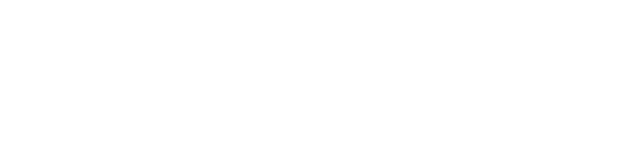
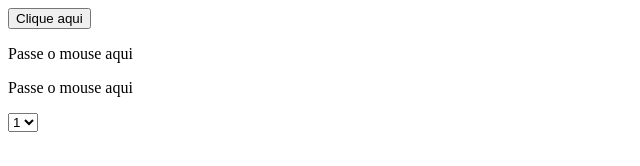
Before and after one commit to JhonatanTech/Programa-o-para-internet-com-JavaScript-DIO, a plain HTML site: page index.html in a window 1280 px wide. Shown: the whole page, without its empty margins (0-640 px from the left). Drawn offline with Linux system fonts and the light colour scheme.

Commit message:
Fim do curso

```diff
--- a/index.html
+++ b/index.html
@@ -1,17 +1,34 @@
- <!-- JAVASCRIPT -->
+<!DOCTYPE html>
+<html lang="pt-br">
+<head>
+    <meta charset="UTF-8">
+    <meta http-equiv="X-UA-Compatible" content="IE=edge">
+    <meta name="viewport" content="width=, initial-scale=1.0">
+    <title>Minha página</title>
 
-<!--
-    -Linguagem de script e multiplataforma
+    <!-- Javascript -->
+    <script src="/js/main.js"></script>
+</head>
 
-    -Client Side - è executado do lado do cliente(usuário)
+<!-- evento ao carregar a página -->
+<body onload="load()">
 
-    -Tem capacidade de interagir com elementos de uma página HTML
+    <!-- evento de click -->
+    <button type="button" onclick="clicou()">Clique aqui</button>
+    <p id="agradecimento" onclick="redirecionar()"></p>
 
-*DOM (Document Object Model)
+    <!-- onmouseover: evento ao passar o mouse -->
+    <!-- onmouseout: evento sem passar o mouse -->
+    <!-- o this se refere ao prorpio elemento -->
+    <p onmouseover="trocar(this)" onmouseout="voltar(this)">Passe o mouse aqui</p>
+    <p onmouseover="trocar(this)" onmouseout="voltar(this)">Passe o mouse aqui</p>
 
-    DOM é documento que o navegador gera quando carrega a página
+    <!-- coleta o valor dos elementos clicados -->
+    <select onchange="funcaoChange(this)">
+        <option value="1">1</option>
+        <option value="2">2</option>
+        <option value="3">3</option>
+    </select>
 
-    Gera um objetivo em arvore, onde possui os elemento HTML
-
-    Javascript pode alterar todos os elemento do HTML e todos os atributos e estilos de CSS de uma página
--->
+</body>
+</html>
--- /dev/null
+++ b/js/main.js
@@ -0,0 +1,109 @@
+/*
+var frase = "Japão é o melhor time do mundo";
+
+//Replace pega o primeiro parametro e substitui pelo segundo
+console.log(frase.replace('Japão', 'Brasil'));
+
+//Pega a string e tranforma tudo em maisculo
+console.log(frase.toLocaleUpperCase());
+
+//Pega a string e tranforma tudo em minusculo
+console.log(frase.toLocaleLowerCase());
+
+var lista = ["maça", "pêra", "laranja"];
+
+//pega o primeiro elemento da lista
+console.log(lista[0]);
+
+//adicionar um elemento a lista (adiciona ao final da lista)
+lista.push("uva");
+
+//remove um elemento a lista
+lista.pop("uva");
+
+//mostrar o tamanho da lista
+console.log(lista.length);
+
+//reverter lista
+console.log(lista.reverse());
+
+//transfomrar lista em string
+console.log(lista.toString());
+
+//transforma em string pegando a primeira letra do item
+console.log(lista.toString()[1]);
+
+//transforma em a lista em string e declara como deve ser a divição de itens
+console.log(lista.join(" - "));
+
+//dicionario
+var fruta = { nome: "maça", cor: "vermelho" };
+
+//printa a cor do dicionario fruta
+console.log(fruta.cor);
+
+var fruta1 =[{ nome: "maça", cor: "vermelho" }, {nome:"uva", cor:"roxa"}]
+
+//printar quando tem mais de 1 dicionario
+console.log(fruta1[1].cor);
+
+//exiber um input parecido com o alert
+var idade3 = prompt("qual sua idade");
+
+//data
+var d = new Date();
+alert(d);
+
+//trazer uma propriedade do objeto data
+alert(d.getDay());
+alert(d.getHours());
+
+//uso de variavel global e local
+var validar = 0;
+
+function validarA(validar) {
+    if (validar) {
+        validar = 10; //usando variavel global
+    }
+}
+
+function validarB(validar) {
+    if (validar) {
+        var validar = 10; //usando variavel local
+    }
+}
+
+console.log(validarA());
+console.log(validarB());
+*/
+
+function clicou() {
+
+    //insere algo dentro do HTML, pode ser tanto string, como string com tags HTML
+    document.getElementById("agradecimento").innerHTML =  "Obrigado por clicar";
+}
+
+function redirecionar() {
+
+    //abre em uma nova janela
+    window.open("https://facebook.com")
+
+    //abre na mesma janela
+    window.location.href = "https://instagram.com"
+}
+
+function trocar(elemento) {
+    elemento.innerHTML = "Obrigado por passar o mouse";
+}
+
+function voltar(elemento) {
+    elemento.innerHTML = "Passe o mouse aqui";
+}
+
+function load() {
+    alert("Página caregada!")
+}
+
+function funcaoChange(elemento){
+    console.log(elemento.value)
+}
```
Also changed, not shown: 1 other file.
